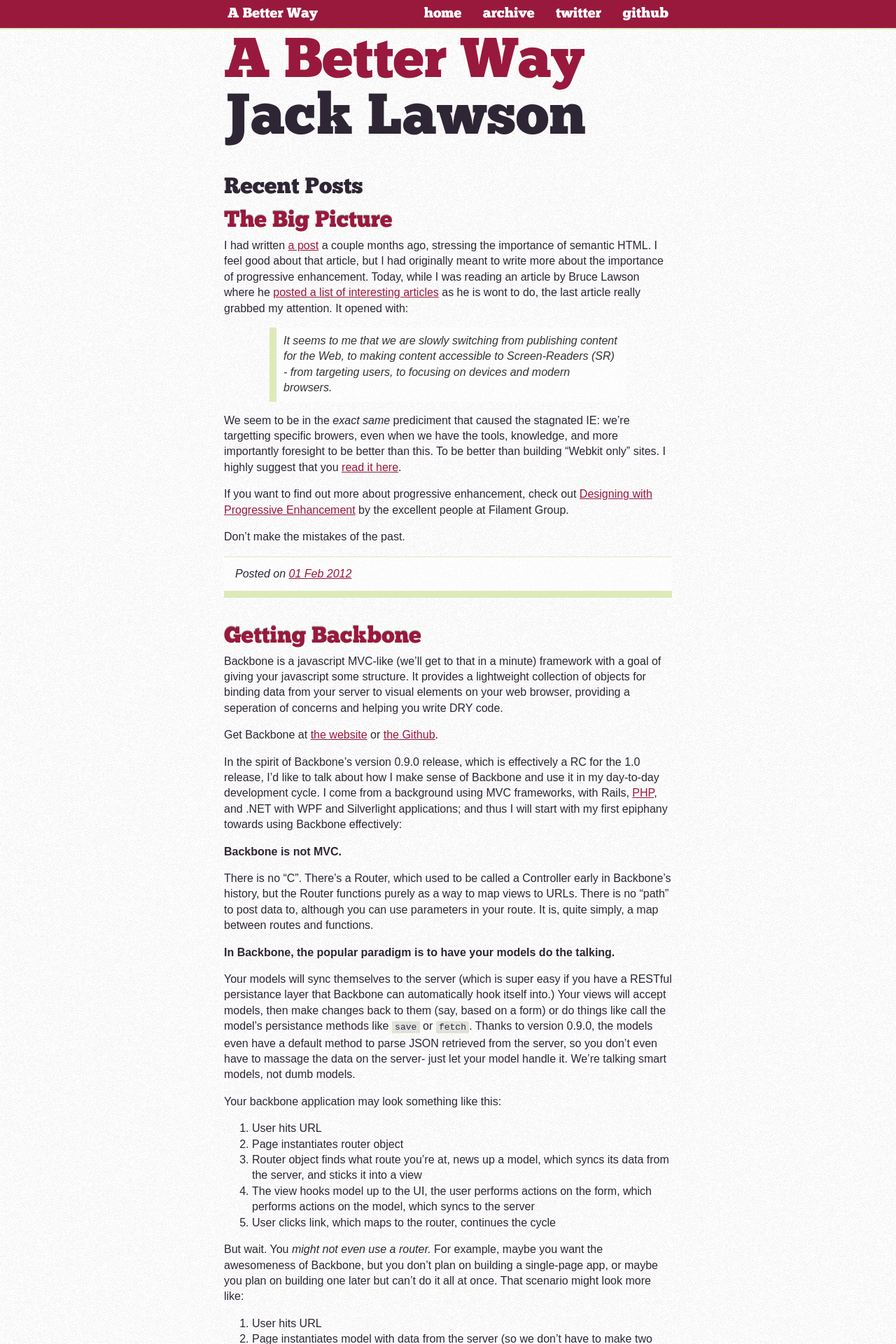
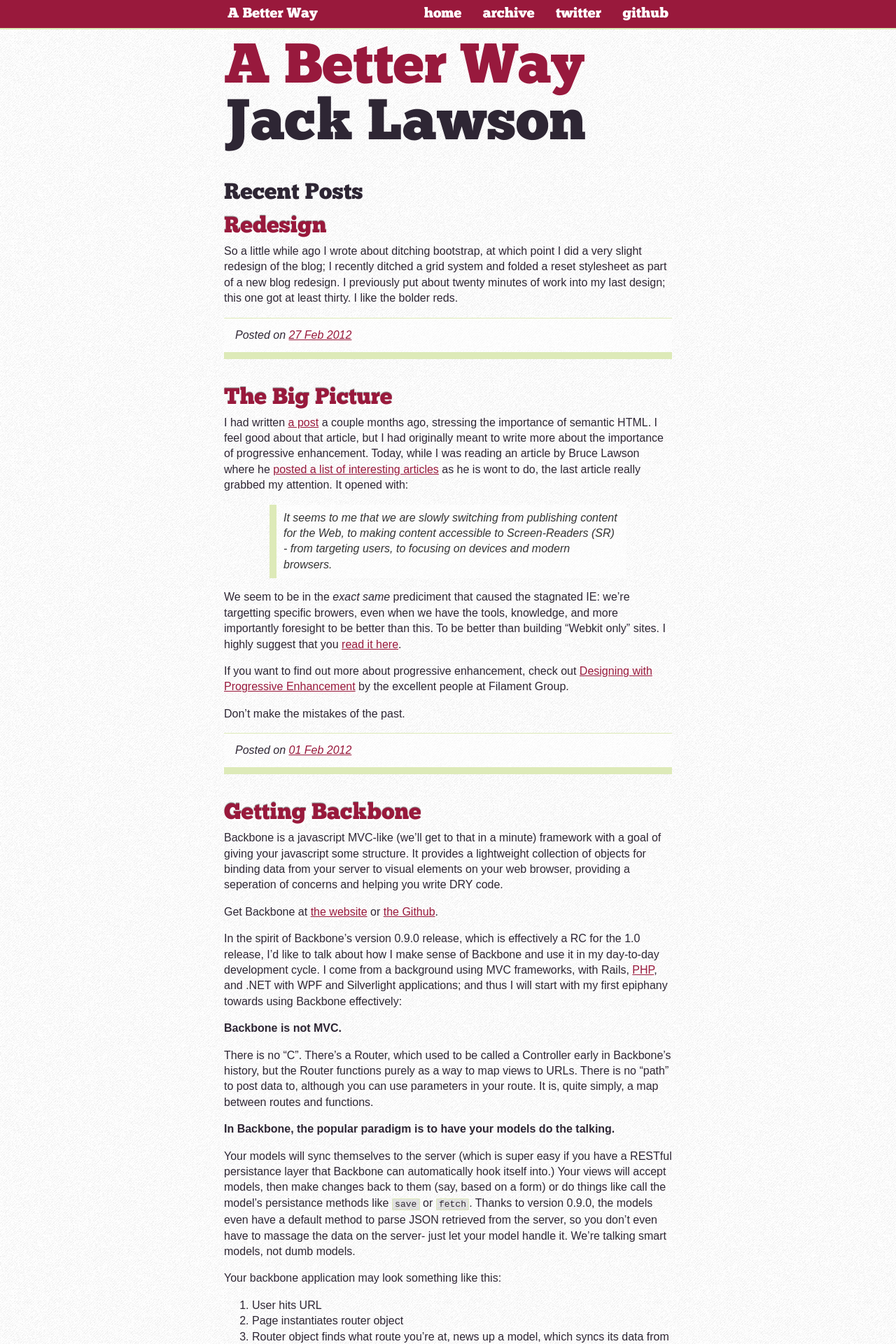
Before and after one commit to ajacksified/ajacksified.github.com, a Jekyll site: the page built from index.html, in a window 1280 px wide. Shown: the top 1920 px of the page at 70% size. Built offline with Jekyll 4.4.1, drawn with Linux system fonts in a browser that asks for light colours; nearby versions of some CDN libraries; Markdown is read by kramdown in place of the engine named in the settings; some of the changed text lies outside the part shown.

Commit message:
Blog post, tweaked styles

```diff
--- a/_layouts/post.html
+++ b/_layouts/post.html
@@ -4,7 +4,7 @@ layout: default
 <div class="post container">
   <div class="row">
     <article>
-      <header>
+      <header class="siteheader">
         <h1><a href="{{ post.url }}">{{ page.title }}</a></h1>
       </header>
 
--- /dev/null
+++ b/_posts/2012-02-27-redesign.markdown
@@ -0,0 +1,14 @@
+---
+layout: post
+title: Redesign
+description: In which I redesign my blog again.
+permalink: /2012/02/redesign/index.html
+categories:
+- meta
+---
+
+So a little while ago I wrote about ditching bootstrap, at which point I did
+a very slight redesign of the blog; I recently ditched a grid system and folded
+a reset stylesheet as part of a new blog redesign. I previously put about
+twenty minutes of work into my last design; this one got at least thirty. I
+like the bolder reds.
--- a/css/styles.css
+++ b/css/styles.css
@@ -340,7 +340,7 @@ aside .well {
 }
 
 .siteheader {
-  margin: .5em auto 2em auto;
+  margin: 1em auto 2em auto;
 }
 
 .siteheader h1 {
```
